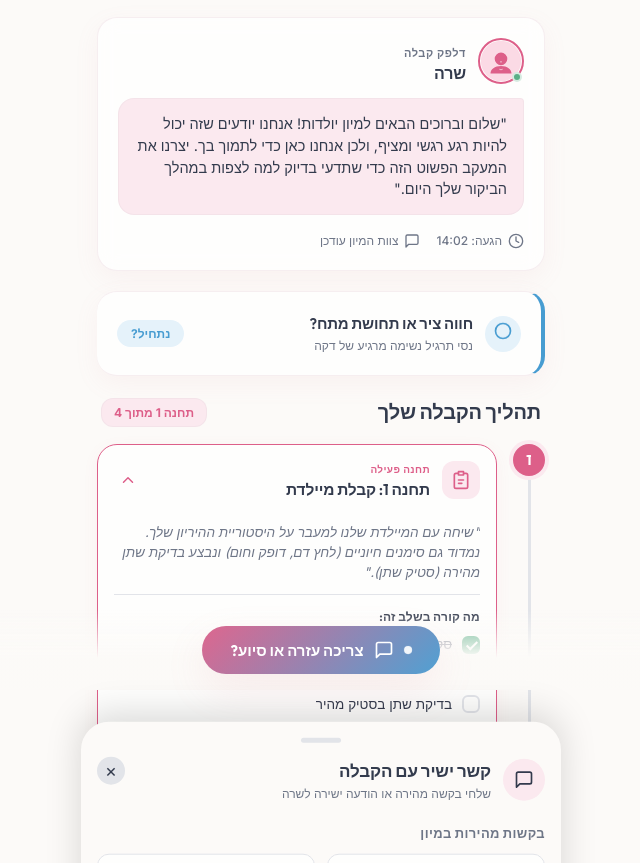
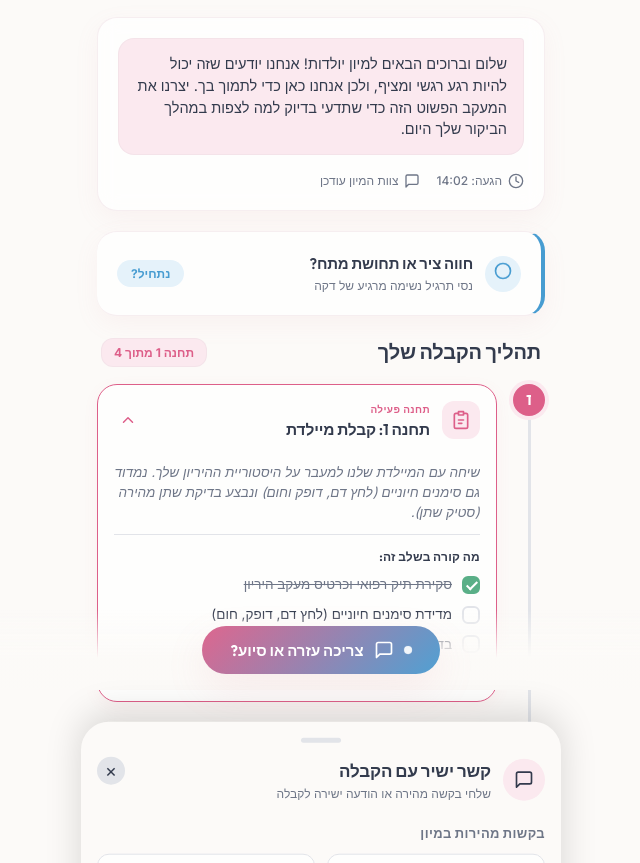
Before and after one commit to beresim-sys/triage-app, a website built with Vite: page index.html in a window 1280 px wide. Shown: the part 110-973 px from the top of the page, without its empty margins (319-959 px from the left). Built offline with nearby package versions, Linux system fonts and the light colour scheme.

Commit message:
Update header title, remove Sarah/Reception labels, and strip quotation marks from descriptions

```diff
--- a/index.html
+++ b/index.html
@@ -52,7 +52,7 @@
           </svg>
         </div>
         <div class="logo-text">
-          <h1>בלום מיון</h1>
+          <h1>המסע שלך במיון יולדות</h1>
           <p>הליווי האישי שלך במיון</p>
         </div>
       </div>
@@ -65,23 +65,9 @@
     <!-- Welcome Section -->
     <section class="welcome-section" id="welcomeSection">
       <div class="welcome-card glass-card">
-        <div class="rep-avatar-wrapper">
-          <div class="rep-avatar">
-            <svg viewBox="0 0 100 100" class="avatar-svg">
-              <circle cx="50" cy="50" r="48" fill="var(--color-welcome-avatar-bg)" />
-              <path d="M50 30a15 15 0 1 0 0 30 15 15 0 0 0 0-30zm-25 50c0-10 10-18 25-18s25 8 25 18H25z" fill="var(--color-primary)" />
-              <circle cx="50" cy="52" r="1.5" fill="#fff" />
-              <path d="M47 70 C 49 71, 51 71, 53 70" stroke="#fff" stroke-width="1.5" fill="none" stroke-linecap="round"/>
-            </svg>
-            <div class="online-indicator"></div>
-          </div>
-          <div class="rep-info">
-            <span class="rep-tag">דלפק קבלה</span>
-            <h3>שרה</h3>
-          </div>
-        </div>
+        <!-- Welcome Message -->
         <div class="welcome-bubble">
-          <p>"שלום וברוכים הבאים למיון יולדות! אנחנו יודעים שזה יכול להיות רגע רגשי ומציף, ולכן אנחנו כאן כדי לתמוך בך. יצרנו את המעקב הפשוט הזה כדי שתדעי בדיוק למה לצפות במהלך הביקור שלך היום."</p>
+          <p>שלום וברוכים הבאים למיון יולדות! אנחנו יודעים שזה יכול להיות רגע רגשי ומציף, ולכן אנחנו כאן כדי לתמוך בך. יצרנו את המעקב הפשוט הזה כדי שתדעי בדיוק למה לצפות במהלך הביקור שלך היום.</p>
         </div>
         <div class="welcome-meta">
           <div class="meta-item">
@@ -160,7 +146,7 @@
             </div>
 
             <div class="timeline-content">
-              <p class="station-desc">"שיחה עם המיילדת שלנו למעבר על היסטוריית ההיריון שלך. נמדוד גם סימנים חיוניים (לחץ דם, דופק וחום) ונבצע בדיקת שתן מהירה (סטיק שתן)."</p>
+              <p class="station-desc">שיחה עם המיילדת שלנו למעבר על היסטוריית ההיריון שלך. נמדוד גם סימנים חיוניים (לחץ דם, דופק וחום) ונבצע בדיקת שתן מהירה (סטיק שתן).</p>
 
               <div class="details-divider"></div>
 
@@ -225,7 +211,7 @@
             </div>
 
             <div class="timeline-content">
-              <p class="station-desc">"חיבור למכשיר המוניטור למשך כ-20 דקות כדי להעריך את דופק העובר ולעקוב אחר פעילות הרחם (צירים)."</p>
+              <p class="station-desc">חיבור למכשיר המוניטור למשך כ-20 דקות כדי להעריך את דופק העובר ולעקוב אחר פעילות הרחם (צירים).</p>
 
               <div class="details-divider"></div>
 
@@ -290,7 +276,7 @@
             </div>
 
             <div class="timeline-content">
-              <p class="station-desc">"בדיקה על ידי רופא/ה מומחה. בדיקה זו כוללת אולטרסאונד ובמידת הצורך בדיקה נרתיקית (ואגינלית) לבדיקת מחיקה ופתיחה של צוואר הרחם."</p>
+              <p class="station-desc">בדיקה על ידי רופא/ה מומחה. בדיקה זו כוללת אולטרסאונד ובמידת הצורך בדיקה נרתיקית (ואגינלית) לבדיקת מחיקה ופתיחה של צוואר הרחם.</p>
 
               <div class="details-divider"></div>
 
@@ -355,7 +341,7 @@
             </div>
 
             <div class="timeline-content">
-              <p class="station-desc">"לאחר הערכת הרופא/ה, נמליץ על המשך הטיפול המתאים ביותר עבורך: המשך מעקב והשגחה במיון, מעבר לחדר לידה פעילה, אשפוז במחלקת היריון בסיכון או שחרור בטוח לביתך."</p>
+              <p class="station-desc">לאחר הערכת הרופא/ה, נמליץ על המשך הטיפול המתאים ביותר עבורך: המשך מעקב והשגחה במיון, מעבר לחדר לידה פעילה, אשפוז במחלקת היריון בסיכון או שחרור בטוח לביתך.</p>
 
               <div class="details-divider"></div>
 
@@ -445,7 +431,7 @@
         </div>
         <div>
           <h3>קשר ישיר עם הקבלה</h3>
-          <p class="drawer-subtitle">שלחי בקשה מהירה או הודעה ישירה לשרה</p>
+          <p class="drawer-subtitle">שלחי בקשה מהירה או הודעה ישירה לקבלה</p>
         </div>
       </div>
       <button class="close-drawer-btn" id="closeDrawerBtn" aria-label="סגירת תפריט סיוע">&times;</button>
@@ -486,7 +472,7 @@
         <div class="chat-log" id="chatLog">
           <div class="message system-msg">
             <span class="msg-time">16:48</span>
-            <p>ברוכים הבאים למיון בלום. אנא הקלידי הודעה או לחצי על כפתור בקשה מהירה למעלה לשליחת עדכון לשרה בקבלה.</p>
+            <p>ברוכים הבאים למיון. אנא הקלידי הודעה או לחצי על כפתור בקשה מהירה למעלה לשליחת עדכון לקבלה.</p>
           </div>
         </div>
         <div class="chat-input-area">
```
